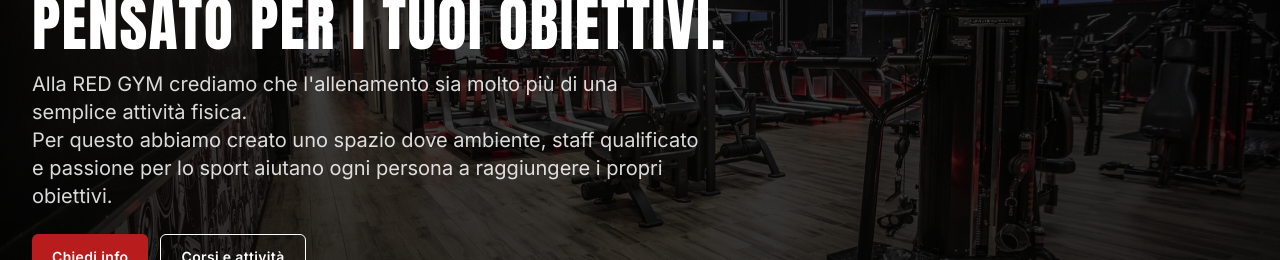
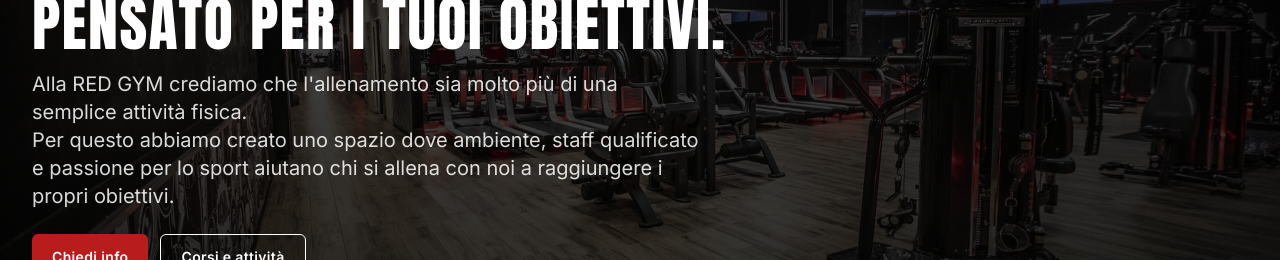
Before and after one commit to alelodato/red-gym, a Next.js app: page /about in a window 1280 px wide. Shown: the part 269-529 px from the top of the page. Built offline with nearby package versions, Linux system fonts and the light colour scheme.

Commit message:
modificato testo hero pagina about

```diff
--- a/app/about/page.js
+++ b/app/about/page.js
@@ -24,7 +24,7 @@
     <>
     Alla RED GYM crediamo che l'allenamento sia molto più di una semplice attività fisica.
     <br />
-    Per questo abbiamo creato uno spazio dove ambiente, staff qualificato e passione per lo sport aiutano ogni persona a raggiungere i propri obiettivi.
+    Per questo abbiamo creato uno spazio dove ambiente, staff qualificato e passione per lo sport aiutano chi si allena con noi a raggiungere i propri obiettivi.
     </>
   ),
   className = "",
```
